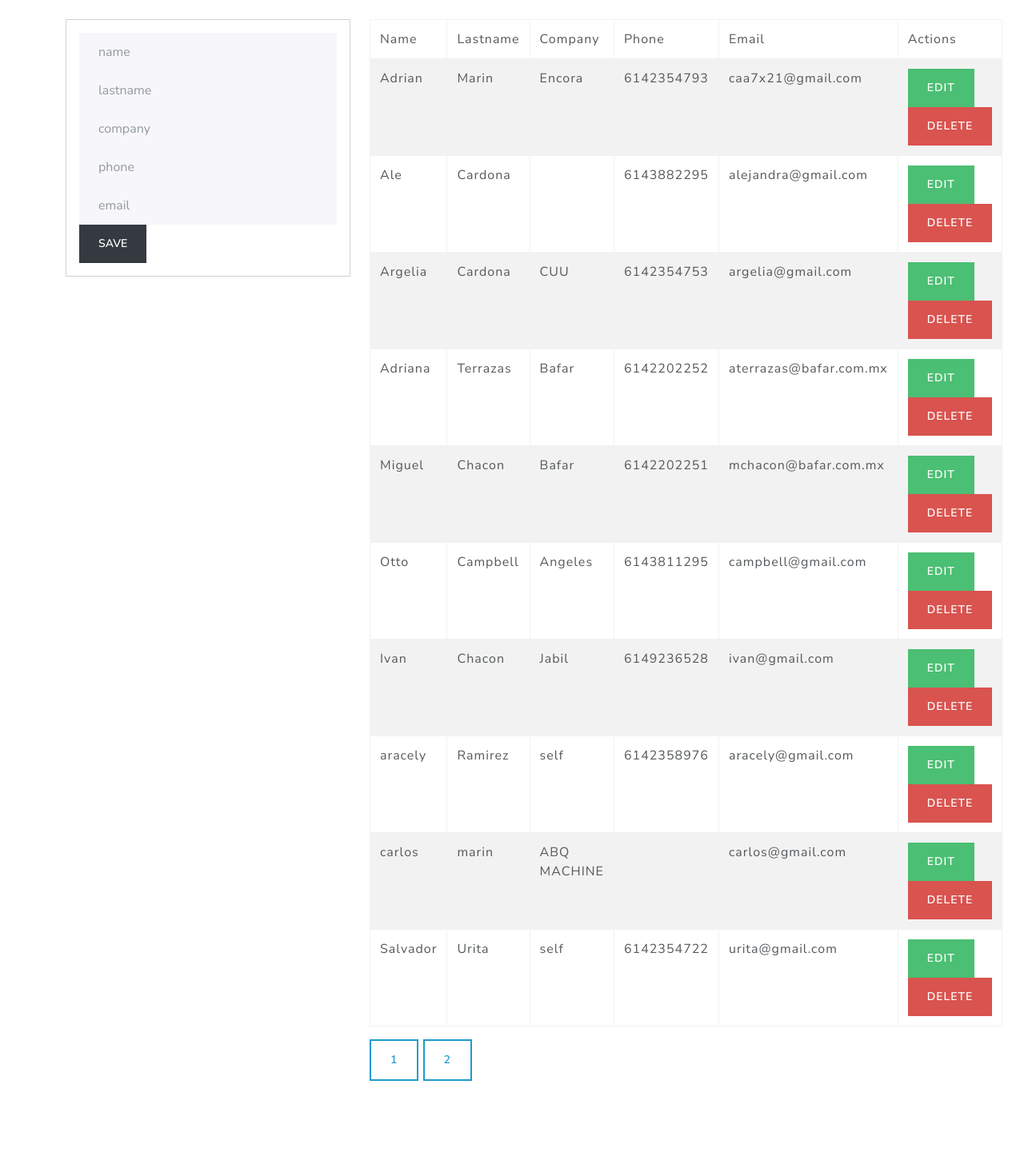
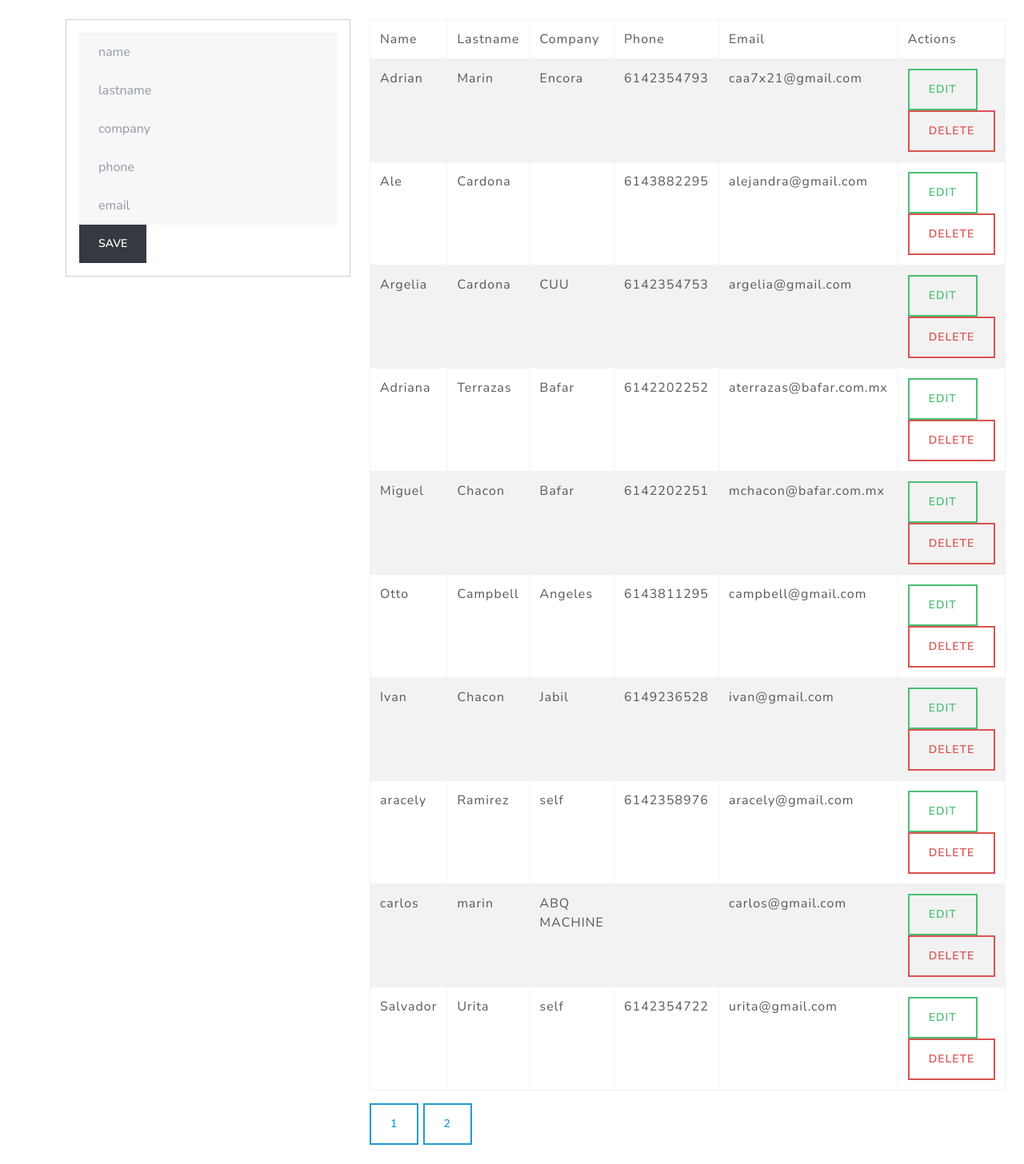
Before and after one commit to carlosmarin96/contacts-on-flask, a Flask app: page / in a window 1280 px wide. Shown: the part 90-1546 px from the top of the page at 80% size. Before the commit the page ends 1442 px from the top, so only its background shows below. Run offline with Flask 2, Linux system fonts and the light colour scheme; data comes from the database, SQL or seed files in the repository.

Commit message:
Responsive upgrades

```diff
--- a/templates/index.html
+++ b/templates/index.html
@@ -3,7 +3,7 @@
 {% block body %}
 
 <div class="row">
-    <div class="col-md-4">
+    <div class="col-lg-4 col-md-12">
         {% with messages = get_flashed_messages() %}
         {% if messages %}
         {%for message in messages%}
@@ -39,7 +39,7 @@
             </form>
         </div>
     </div>
-    <div class="col-md-8">
+    <div class="col-lg-8 col-md-12">
         <table class="table table-striped table-bordered bg-white table-sm">
             <thead>
                 <tr>
@@ -60,8 +60,8 @@
                     <td>{{ contact.phone }}</td>
                     <td>{{ contact.email }}</td>
                     <td>
-                        <a href="/edit/{{ contact.id }}" class="btn btn-success">Edit</a>
-                        <a href="/delete/{{ contact.id }}" class="btn btn-danger">Delete</a>
+                        <a href="/edit/{{ contact.id }}" class="btn btn-outline-success">Edit</a>
+                        <a href="/delete/{{ contact.id }}" class="btn btn-outline-danger">Delete</a>
                     </td>
                 </tr>
                 {% endfor %}
```
Also changed, not shown: 1 other file.
